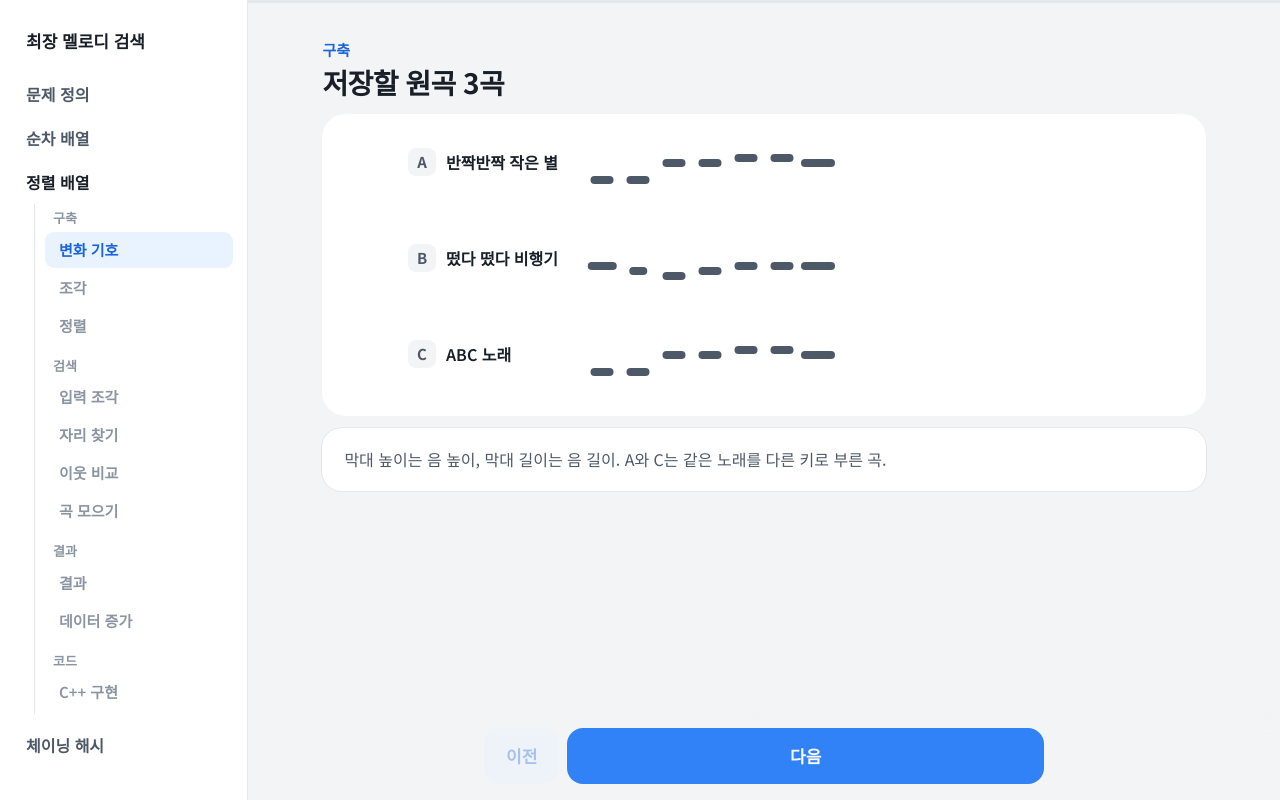
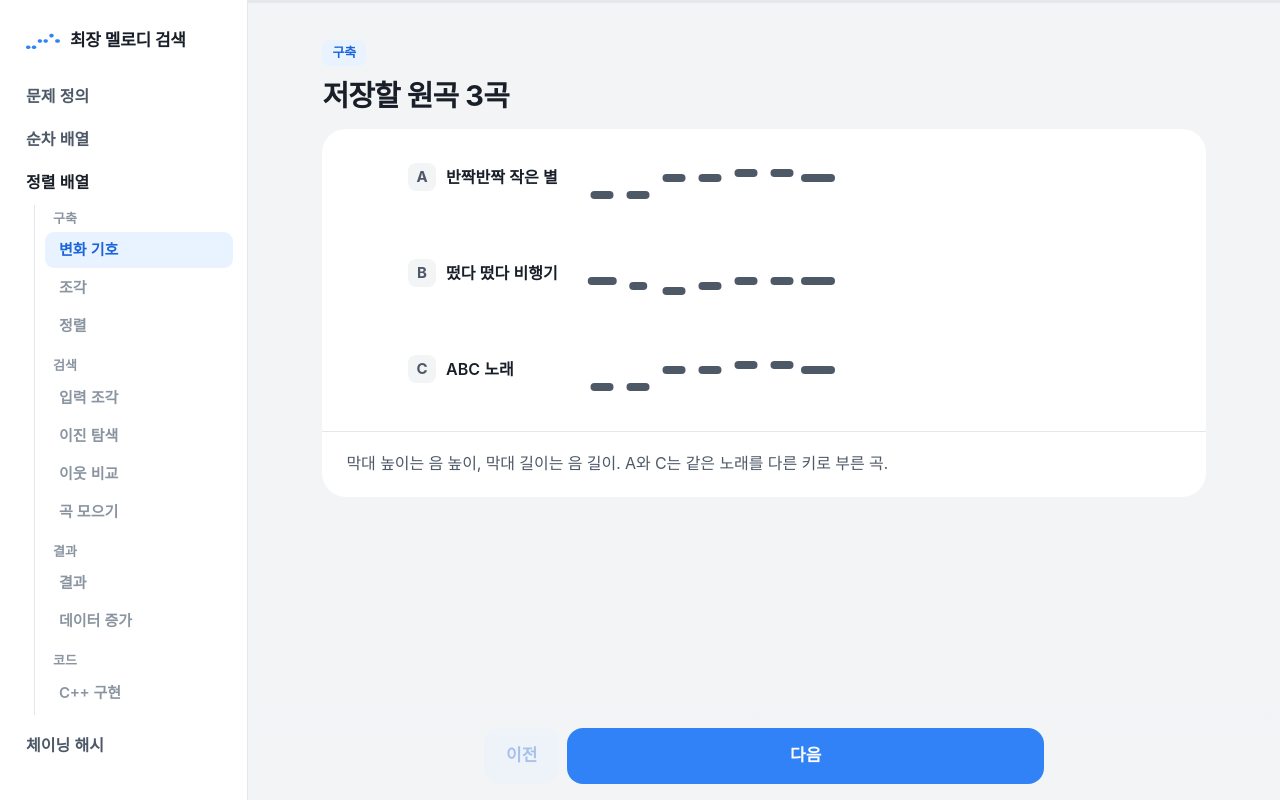
Before and after one commit to tae-uk-k/melody-search, a plain HTML site: page sorted.html in a window 1280 px wide. Drawn offline with Linux system fonts and the light colour scheme; a web font is replaced by a local one.

Commit message:
정확한 용어 반영, 글꼴과 설명 칸 정리

```diff
--- a/common.css
+++ b/common.css
@@ -2,7 +2,7 @@
    IDEA    토스 앱의 한 화면 한 메시지 흐름. 큰 제목, 흰 카드, 아래 고정 버튼
    PICTURE 카드 안에서 실제 데이터 칸이 움직이는 자료구조 그림
    COLOUR  회색 바탕, 흰 카드, 토스 파랑 하나만 강조. 곡 구분은 색이 아니라 글자
-   TYPE    Noto Sans KR 700 제목, 600·400 본문
+   TYPE    IBM Plex Sans KR (제목 700, 본문 400·500), 코드는 JetBrains Mono. 정확한 용어는 형광펜 밑줄
    LAYOUT  왼쪽: 페이지 메뉴와 단계 목록(좁은 화면에서는 위). 가운데: 제목과 그림 카드. 아래: 이전·다음 버튼 */
 :root{
   color-scheme:light dark;
@@ -16,16 +16,18 @@
   --blue:light-dark(#3182f6,#4593fc);
   --blue-weak:light-dark(#e8f3ff,#1a2a42);
   --blue-ink:light-dark(#1b64da,#93c2ff);
+  --mark:light-dark(#cfe3ff,#24406a);
 }
 :root[data-theme=light]{color-scheme:light}
 :root[data-theme=dark]{color-scheme:dark}
 *{box-sizing:border-box;min-width:0}
 html,body{margin:0}
-body{background:var(--bg);color:var(--ink);font:16px/1.5 "Pretendard Variable",Pretendard,"Noto Sans KR",-apple-system,"Apple SD Gothic Neo",system-ui,sans-serif;font-feature-settings:"tnum";-webkit-font-smoothing:antialiased;overflow-x:clip;word-break:keep-all}
+body{background:var(--bg);color:var(--ink);font:16px/1.5 "IBM Plex Sans KR","Pretendard Variable",Pretendard,"Noto Sans KR",-apple-system,"Apple SD Gothic Neo",system-ui,sans-serif;font-feature-settings:"tnum";-webkit-font-smoothing:antialiased;overflow-x:clip;word-break:keep-all}
 a{color:inherit;text-decoration:none}
 
 .side{max-width:960px;margin:0 auto;padding:16px max(3vw,16px) 0}
 .brand{display:none}
+.mark{flex:none;width:34px;height:18px;fill:var(--blue)}
 .tabs{display:grid;grid-template-columns:repeat(4,minmax(0,1fr));gap:4px;padding:4px;border-radius:14px;background:var(--fill)}
 .tabs a{height:44px;border-radius:11px;display:grid;place-items:center;font-size:15px;font-weight:600;color:var(--mute);white-space:nowrap}
 .tabs a[aria-current=page]{background:var(--card);color:var(--ink);box-shadow:0 1px 3px rgb(0 0 0/.08)}
@@ -43,7 +45,7 @@ a{color:inherit;text-decoration:none}
 @media(min-width:960px){
   .app{display:grid;grid-template-columns:248px minmax(0,1fr)}
   .side{position:sticky;top:0;height:100vh;overflow-y:auto;display:flex;flex-direction:column;max-width:none;margin:0;padding:28px 14px 32px;background:var(--card);border-right:1px solid var(--line)}
-  .brand{display:block;margin:0 12px 20px;font-size:17px;font-weight:700}
+  .brand{display:flex;align-items:center;gap:10px;margin:0 12px 22px;font-size:17px;font-weight:700;letter-spacing:-.02em}
   .side .tabs{display:contents}
   .side .tabs a{order:1;display:flex;align-items:center;justify-content:flex-start;height:44px;margin-bottom:2px;padding:0 12px;border-radius:10px;font-size:16px;font-weight:600;color:var(--sub)}
   .side .tabs a:hover:not([aria-current]){background:var(--fill)}
@@ -63,19 +65,23 @@ a{color:inherit;text-decoration:none}
 .prog{height:3px;background:var(--line)}
 .prog i{display:block;height:100%;width:0;background:var(--blue);transition:width .4s}
 .tt{max-width:960px;margin:0 auto;padding:14px max(3vw,16px) 14px}
-.phase{margin:0;font-size:15px;font-weight:700;color:var(--blue-ink)}
-h1{margin:2px 0 0;font-size:clamp(22px,3.2vw,28px);line-height:1.3;font-weight:700;letter-spacing:-.02em;text-wrap:balance}
+.phase{display:inline-flex;align-items:center;height:26px;margin:0;padding:0 10px;border-radius:8px;background:var(--blue-weak);font-size:13px;font-weight:700;color:var(--blue-ink)}
+h1{margin:10px 0 0;font-size:clamp(22px,3.2vw,29px);line-height:1.35;font-weight:700;letter-spacing:-.03em;text-wrap:balance}
+mark{padding:0 2px;border-radius:2px;background:linear-gradient(transparent 58%,var(--mark) 58%);color:inherit;font-weight:inherit}
 
 .main{max-width:960px;margin:0 auto;padding:0 max(3vw,16px) 120px}
 .card{background:var(--card);border-radius:24px;padding:12px}
 .fit{overflow-x:auto;scrollbar-width:none}
 .fit::-webkit-scrollbar{display:none}
-.code{margin:0;padding:22px 24px;border-radius:24px;background:var(--card);color:var(--ink);font:14.5px/1.7 ui-monospace,"Cascadia Code",Consolas,"Noto Sans KR",monospace;white-space:pre-wrap;overflow-wrap:anywhere;tab-size:4}
-.code[hidden],.card[hidden]{display:none}
+.code{margin:0;padding:14px 16px 6px;color:var(--ink);font:14px/1.75 "JetBrains Mono",ui-monospace,Consolas,"IBM Plex Sans KR",monospace;white-space:pre-wrap;overflow-wrap:anywhere;tab-size:4;font-variant-ligatures:none;font-feature-settings:"liga" 0,"calt" 0}
+.code[hidden],.fit[hidden]{display:none}
 .code b{font-weight:600;color:var(--blue-ink)}
 .code i{font-style:normal;color:var(--mute)}
-.desc{position:sticky;bottom:calc(84px + env(safe-area-inset-bottom));z-index:5;margin:12px 0 0;padding:18px 22px;border-radius:20px;background:var(--card);box-shadow:0 0 0 1px var(--line);font-size:16px;line-height:1.7;color:var(--sub)}
+.desc{margin:12px -12px -12px;padding:18px 24px 20px;border-top:1px solid var(--line);font-size:16px;line-height:1.7;color:var(--sub)}
 .desc[hidden]{display:none}
+.desc ol{margin:0;padding:0;list-style:none;counter-reset:n;display:grid;gap:6px}
+.desc li{counter-increment:n;display:grid;grid-template-columns:24px 1fr;gap:10px;align-items:start}
+.desc li::before{content:counter(n);width:24px;height:24px;margin-top:2px;border-radius:8px;background:var(--blue-weak);color:var(--blue-ink);display:grid;place-items:center;font-size:13px;font-weight:700}
 .box{position:relative;margin:0 auto;transition:height .4s}
 #stage{position:absolute;left:0;top:0;transform-origin:0 0}
 
@@ -182,8 +188,9 @@ button:focus-visible,a:focus-visible{outline:3px solid var(--blue);outline-offse
 .doc p,.doc li{margin:0 0 8px;font-size:16px;line-height:1.75}
 .doc p:last-child{margin-bottom:0}
 .doc ol,.doc ul{margin:0 0 10px;padding-left:22px}
-.doc code{padding:1px 6px;border-radius:6px;background:var(--fill);font:600 15px ui-monospace,Consolas,monospace}
-.doc pre{margin:0;padding:14px 16px;white-space:pre-wrap;border-radius:12px;background:var(--fill);font:15px/1.6 ui-monospace,Consolas,"Noto Sans KR",monospace;overflow-x:auto}
+.doc code{padding:1px 6px;border-radius:6px;background:var(--fill);font:500 14.5px "JetBrains Mono",ui-monospace,Consolas,monospace}
+.doc pre,.doc code{font-variant-ligatures:none;font-feature-settings:"liga" 0,"calt" 0}
+.doc pre{margin:0;padding:14px 16px;white-space:pre-wrap;border-radius:12px;background:var(--fill);font:14.5px/1.65 "JetBrains Mono",ui-monospace,Consolas,"IBM Plex Sans KR",monospace;overflow-x:auto}
 .ex{display:grid;grid-template-columns:repeat(3,minmax(0,1fr));gap:8px}
 .pair{display:grid;grid-template-columns:repeat(2,minmax(0,1fr));gap:8px}
 .go{display:flex;justify-content:flex-end;margin-top:20px}
--- a/common.js
+++ b/common.js
@@ -133,7 +133,7 @@ function changeStep(M) {
     phase: '구축', label: '변화 기호', title: '음 높이 대신 앞 음과의 변화를 기호로 기록',
     frames: [
       { title: '저장할 원곡 3곡', desc: '막대 높이는 음 높이, 막대 길이는 음 길이. A와 C는 같은 노래를 다른 키로 부른 곡.', draw: () => ({ W, H: top(3) - 30, items: rows('contour') }) },
-      { desc: '칸마다 바로 앞 음과의 높이 차이, 길이 비율을 번호 하나로 기록. 같은 변화는 같은 번호. 첫 칸의 점은 시작 표시.', draw: () => ({ W, H: top(3) - 10, items: rows('both') }) },
+      { desc: ['칸마다 바로 앞 음과 비교', '높이 차이와 길이 비율을 번호 하나로 기록, 같은 변화는 같은 번호', '첫 칸의 점은 조각의 시작 표시'], draw: () => ({ W, H: top(3) - 10, items: rows('both') }) },
       { title: '키가 달라도 같은 노래는 같은 기호', desc: 'A와 C는 음 높이가 달라도 번호가 모두 같음. 이후 비교는 원래 음 대신 이 번호로만 진행.', draw: () => ({ W, H: PY + 3 * 52, items: rows('tiles') }) }
     ]
   };
@@ -164,6 +164,9 @@ function costStep(key, title, unit, desc) {
     `<span class="k">${k}</span><span class="tr"><i style="width:${v / max * 100}%"></i></span><span class="v">${fmt(v)}</span>`).join('')}</div>`;
   return { phase: '결과', label: '데이터 증가', title, desc, frames: [{ draw: () => ({ W: 608, H: 200, items: [{ id: 'cost', x: PX, y: PY, html }] }) }] };
 }
+
+// [[용어]] 표시: 정확한 용어에 형광펜 밑줄
+const term = t => esc(t).replace(/\[\[(.+?)\]\]/g, '<mark>$1</mark>');
 
 // 코드 단계 (각 방식 마지막)
 function codeStep(file) {
@@ -220,22 +223,23 @@ function startPage(cfg) {
   }
   function follow() {
     if (!cur || cur.focus == null) return;
-    const top = document.querySelector('.bar').offsetHeight, bottom = document.querySelector('.cta').offsetHeight + ($('desc').offsetHeight || 0) + 12;
+    const top = document.querySelector('.bar').offsetHeight, bottom = document.querySelector('.cta').offsetHeight;
     const y = box.getBoundingClientRect().top + cur.focus * SC;
     if (y > top + 24 && y < innerHeight - bottom - 60) return;
     scrollTo({ top: Math.max(0, scrollY + y - top - (innerHeight - top - bottom) / 2), behavior: calm.matches ? 'auto' : 'smooth' });
   }
   function render() {
     const fr = frames[f], st = cfg.steps[fr.si];
-    $('card').hidden = !!fr.code; $('code').hidden = !fr.code;
+    $('fit').hidden = !!fr.code; $('code').hidden = !fr.code;
     if (fr.code) {
       cur = null;
       if (!$('code')._done) { $('code').innerHTML = highlight($('src').textContent.trim()); $('code')._done = true; }
     } else { cur = fr.draw(); apply(cur.items); size(); }
     $('phase').textContent = st.phase;
-    $('title').textContent = fr.title || st.title;
+    $('title').innerHTML = term(fr.title || st.title);
     const d = fr.desc || st.desc || '';
-    $('desc').textContent = d; $('desc').hidden = !d;
+    $('desc').innerHTML = Array.isArray(d) ? `<ol>${d.map(x => `<li>${term(x)}</li>`).join('')}</ol>` : term(d);
+    $('desc').hidden = !d;
     $('prog').style.width = (f / (frames.length - 1) * 100) + '%';
     document.querySelectorAll('#steps button').forEach(b => { const s = +b.dataset.s; b.classList.toggle('on', s === fr.si); b.classList.toggle('done', s < fr.si); });
     $('prev').disabled = f === 0;
--- a/sorted.html
+++ b/sorted.html
@@ -6,19 +6,19 @@
 <title>정렬 배열 검색</title>
 <link rel="preconnect" href="https://fonts.googleapis.com">
 <link rel="preconnect" href="https://fonts.gstatic.com" crossorigin>
-<link href="https://fonts.googleapis.com/css2?family=Noto+Sans+KR:wght@400;600;700&display=swap" rel="stylesheet">
+<link href="https://fonts.googleapis.com/css2?family=IBM+Plex+Sans+KR:wght@400;500;600;700&family=JetBrains+Mono:wght@400;600&display=swap" rel="stylesheet">
 <link rel="stylesheet" href="common.css">
 </head>
 <body>
 <div class="app">
 <aside class="side">
-  <p class="brand">최장 멜로디 검색</p>
+  <p class="brand"><svg class="mark" viewBox="0 0 38 20" aria-hidden="true"><rect x="0" y="15" width="5" height="4" rx="2"/><rect x="6.5" y="15" width="5" height="4" rx="2"/><rect x="13" y="8" width="5" height="4" rx="2"/><rect x="19.5" y="8" width="5" height="4" rx="2"/><rect x="26" y="2" width="5" height="4" rx="2"/><rect x="32.5" y="8" width="5.5" height="4" rx="2"/></svg>최장 멜로디 검색</p>
   <nav class="tabs" aria-label="페이지"><a href="index.html">문제 정의</a><a href="linear.html">순차 배열</a><a href="sorted.html" aria-current="page">정렬 배열</a><a href="hash.html">체이닝 해시</a></nav>
   <nav class="steps" id="steps" aria-label="단계"></nav>
 </aside>
 <div class="content">
 <div class="bar"><div class="prog"><i id="prog"></i></div><div class="tt" aria-live="polite"><p class="phase" id="phase"></p><h1 id="title"></h1></div></div>
-<main class="main"><section class="card" id="card"><div class="fit" id="fit"><div class="box" id="box"><div id="stage"></div></div></div></section><pre class="code" id="code" hidden></pre><p class="desc" id="desc" aria-live="polite" hidden></p></main>
+<main class="main"><section class="card" id="card"><div class="fit" id="fit"><div class="box" id="box"><div id="stage"></div></div></div><pre class="code" id="code" hidden></pre><div class="desc" id="desc" aria-live="polite" hidden></div></section></main>
 <footer class="cta"><div><button class="btn weak" id="prev" type="button">이전</button><button class="btn pri" id="next" type="button">다음</button></div></footer>
 </div>
 </div>
@@ -249,7 +249,7 @@ startPage({
   next: { href: 'hash.html', label: '다음 방식: 체이닝 해시' },
   steps: [
     changeStep(M),
-    { phase: '구축', label: '조각', title: '음마다 그 음부터 곡 끝까지 잘라 조각 생성', frames: [
+    { phase: '구축', label: '조각', title: '음마다 그 음부터 곡 끝까지 잘라 조각([[접미사]]) 생성', frames: [
       { desc: '곡 A를 음마다 잘라 조각 7개 생성. 조각마다 그 음부터 곡 끝까지 포함하고, 첫 칸은 시작 표시.', draw: cut },
       { title: `조각 ${n}개를 배열 하나에 모음`, desc: '곡 3개에서 나온 조각을 배열 하나에 모은 상태. 아직 곡 순서대로 놓여 있음.', draw: gather }
     ] },
@@ -261,18 +261,18 @@ startPage({
       { desc: '입력도 원곡과 같은 규칙으로 변화 번호로 바꿈. 키와 빠르기가 달라도 같은 번호.', draw: qIntro },
       { title: `입력도 음마다 잘라 조각 ${r}개 생성`, desc: '입력 조각마다 정렬된 배열에서 들어갈 자리를 찾는 것이 다음 단계. 예시로 가장 길게 일치하는 Q1 조각을 따라감.', draw: qCut }
     ] },
-    { phase: '검색', label: '자리 찾기', title: `Q${QI} 조각이 들어갈 자리 탐색, 범위를 절반씩 축소`, frames: [
-      { desc: '왼쪽 파란 선이 남은 검색 범위. 범위의 가운데 조각과 비교해 범위를 반으로 줄이는 이진 탐색.', draw: ready },
+    { phase: '검색', label: '이진 탐색', title: `[[이진 탐색]]([[하한 탐색]])으로 Q${QI} 조각이 들어갈 자리 찾기`, frames: [
+      { desc: ['왼쪽 파란 선이 남은 검색 범위', '범위의 가운데 조각과 Q1 조각 비교', 'Q1 조각이 더 앞이면 위쪽, 더 뒤면 아래쪽 절반만 남김', '범위가 한 칸이 될 때까지 반복'], draw: ready },
       ...S.log.map((t, k) => ({ title: say(t, k + 1), desc: why(t), draw: compare(t) })),
       { title: `비교 ${S.log.length}번 만에 들어갈 자리 발견`, desc: `범위가 한 칸으로 줄어든 자리에 Q${QI} 조각을 넣은 모습. 조각 ${n}개 중 ${S.log.length}개만 비교.`, draw: found }
     ] },
-    { phase: '검색', label: '이웃 비교', title: '바로 위아래 조각과 앞에서부터 같은 칸 수 비교', frames: [
+    { phase: '검색', label: '이웃 비교', title: '바로 위아래 조각과 앞에서부터 같은 칸 수([[최장 공통 접두사]]) 비교', frames: [
       { desc: `정렬되어 있으므로 가장 많이 일치하는 조각은 바로 위나 바로 아래에 위치. 위 조각 ${ku}칸, 아래 조각 ${kd}칸 일치.`, draw: neighbors },
       { title: `입력 조각 ${r}개 모두 같은 방법 적용, 가장 긴 일치는 ${L}칸`, desc: `칠한 길이가 조각마다 찾은 최대 일치 길이. Q${QI} 조각의 ${L}칸이 가장 길어 정답 길이로 결정.`, draw: every }
     ] },
-    { phase: '검색', label: '곡 모으기', title: `${L}칸 일치 조각이 이어지는 동안 위아래로 넓혀 곡 수집`, desc: `${L}칸 일치가 끊길 때까지 위아래로 이동하며 곡 이름 수집. 테두리 칸이 있는 조각에서 멈춤.`, frames: [{ draw: collect }] },
+    { phase: '검색', label: '곡 모으기', title: `${L}칸 일치 조각이 이어지는 동안 위아래로 넓혀 곡 수집`, desc: [`Q${QI} 조각의 바로 위아래에서 시작`, `${L}칸 일치가 이어지는 동안 한 칸씩 이동하며 곡 이름 수집`, '테두리 칸이 있는 조각에서 멈춤'], frames: [{ draw: collect }] },
     resultStep(M),
-    costStep('sorted', '곡 수가 10배 늘어도 검색 시간은 소폭 증가', 'us', '데이터 항목 수를 1만, 10만, 100만으로 늘리며 C++로 잰 입력 1개의 검색 시간. 이진 탐색이라 데이터가 100배 늘어도 비교 횟수는 몇 번만 증가.'),
+    costStep('sorted', '[[O(log N) 로그 시간]]: 곡 수가 10배 늘어도 검색 시간은 소폭 증가', 'us', '데이터 항목 수를 1만, 10만, 100만으로 늘리며 C++로 잰 입력 1개의 검색 시간. 이진 탐색이라 데이터가 100배 늘어도 비교 횟수는 몇 번만 증가.'),
     codeStep('02_sorted_array.cpp')
   ]
 });
```
Also changed, not shown: hash.html (+9 -9 lines), index.html (+3 -3 lines), linear.html (+7 -7 lines).
